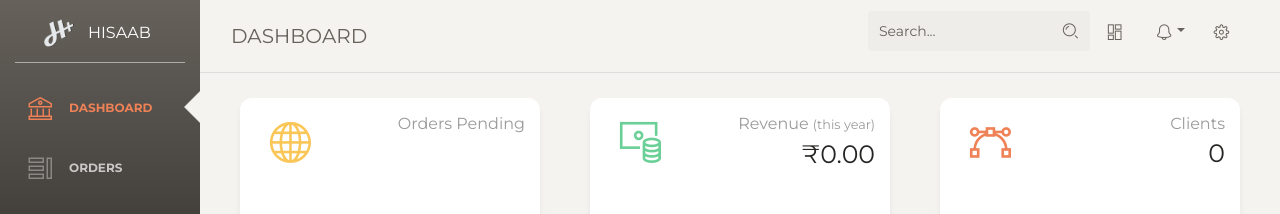
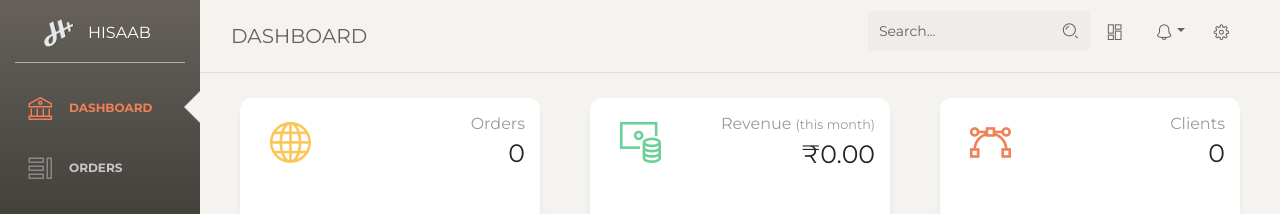
Before and after one commit to cod-e-ash/hisaab-front, an Angular app: page /dashboard in a window 1280 px wide. Shown: the top 214 px of the page. Built offline with nearby package versions, Linux system fonts and the light colour scheme; no server answers.

Commit message:
Dashboad info and stock updation

```diff
--- a/src/app/components/dashboard/dashboard.component.html
+++ b/src/app/components/dashboard/dashboard.component.html
@@ -9,9 +9,8 @@
         </div>
         <div class="col-7 col-md-8">
           <div class="numbers">
-            <p class="card-category">Orders Pending</p>
-            <p class="card-title">{{ pendingData.count }}
-              <p>
+            <p class="card-category">Orders</p>
+            <p class="card-title">{{ pendingData.count || 0 }}
           </div>
         </div>
       </div>
@@ -33,8 +32,8 @@
         </div>
         <div class="col-7 col-md-8">
           <div class="numbers">
-            <p class="card-category">Revenue <small class="text-lowercase"> (this year)</small></p>
-            <p class="card-title">&#8377;{{ (pendingData.revenue || 0) + (completedData.revenue || 0 ) | currency:'INR':'' }}
+            <p class="card-category">Revenue <small class="text-lowercase"> (this month)</small></p>
+            <p class="card-title">&#8377;{{ (completedData.revenue || 0 ) | currency:'INR':'' }}
               <p>
           </div>
         </div>
```
